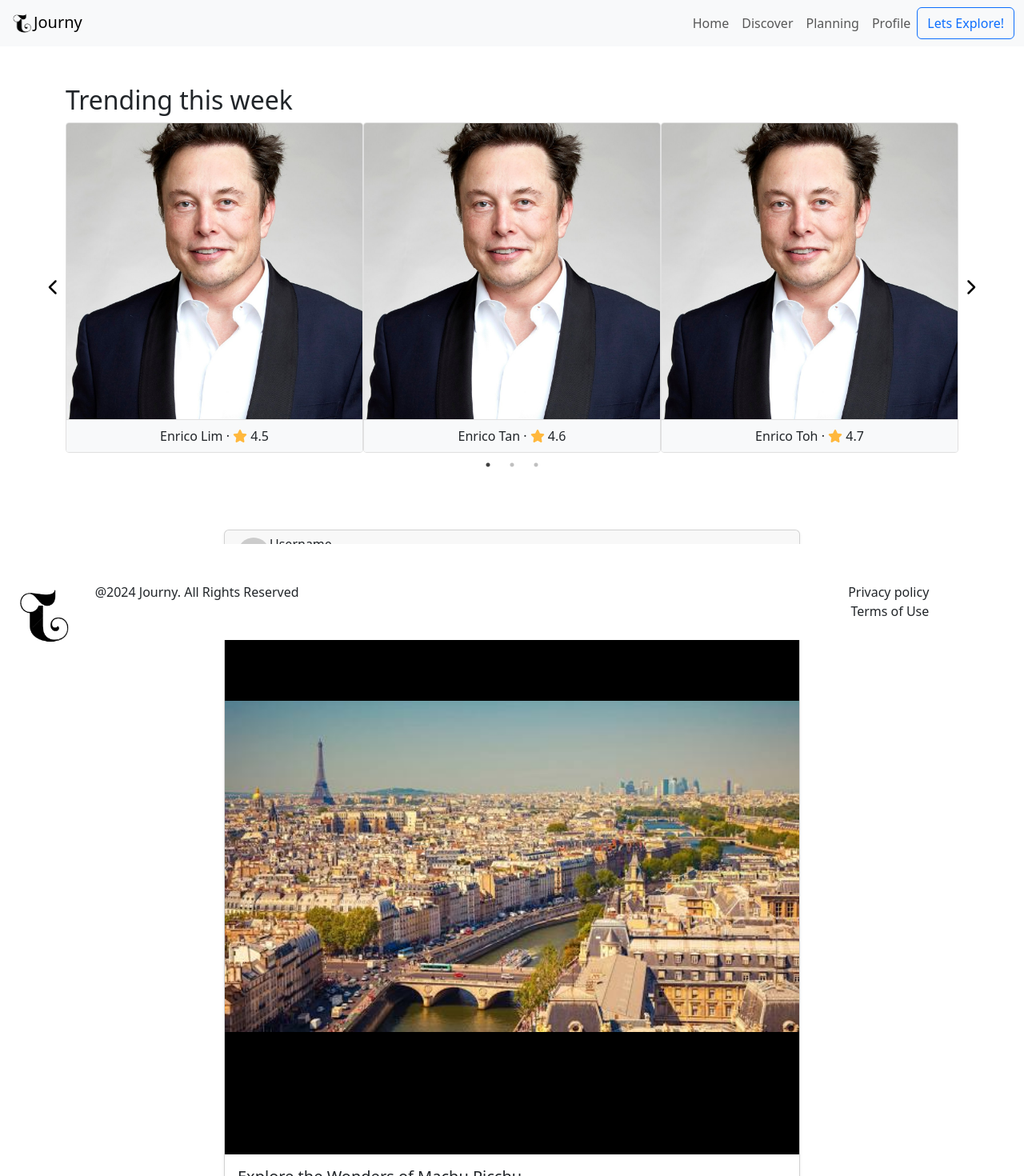
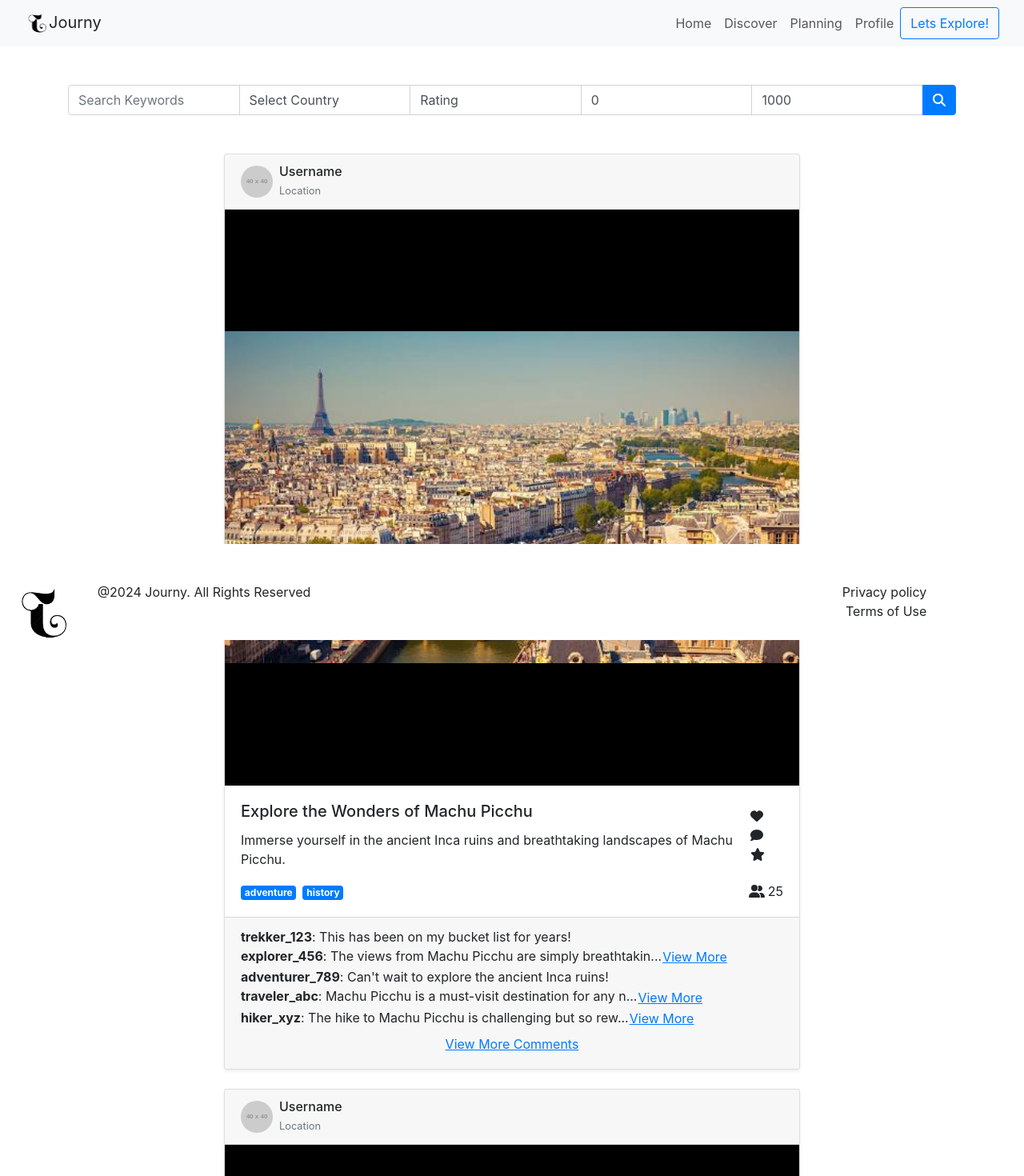
Before and after one commit to weihanyeo/Journy-travelplanner-Frontend, a Next.js app: page /Discover in a window 1280 px wide. Shown: the top 1470 px of the page at 80% size. Built offline with nearby package versions, Linux system fonts and the light colour scheme.

Commit message:
completed discover page

```diff
--- a/src/components/Post.jsx
+++ b/src/components/Post.jsx
@@ -17,7 +17,7 @@ const Post = () => {
   const postDescription =
     "Immerse yourself in the ancient Inca ruins and breathtaking landscapes of Machu Picchu.";
   const postImageUrl = "/paris.jpg";
-  const postImageNewTab = "https://www.example.com/machu-picchu";
+  const postImageNewTab = "./paris.jpg";
   const postRating = "4.9";
   const postReviewCount = "(218)";
   const postTravelers = 25;
@@ -76,7 +76,17 @@ const Post = () => {
   };
 
   return (
-    <div className="card mx-auto shadow-sm mw-90" style={{ maxWidth: "720px" }}>
+    <>
+      <link
+        rel="stylesheet"
+        href="https://maxcdn.bootstrapcdn.com/bootstrap/4.0.0/css/bootstrap.min.css"
+        integrity="sha384-Gn5384xqQ1aoWXA+058RXPxPg6fy4IWvTNh0E263XmFcJlSAwiGgFAW/dAiS6JXm"
+        crossorigin="anonymous"
+      />
+      <div
+        className="card mx-auto shadow-sm mw-90"
+        style={{ maxWidth: "720px" }}
+      >
         <div className="card-header d-flex align-items-center mw-90">
           <img
             src="https://via.placeholder.com/40"
@@ -88,22 +98,13 @@ const Post = () => {
             <small className="text-muted">Location</small>
           </div>
         </div>
+
         <div
           style={{
             width: "100%", // Set width to 100% to match parent div
             height: "720px", // Set height as desired
             overflow: "hidden",
             position: "relative",
-        }}
-      >
-        <a
-          href={postImageNewTab}
-          target="_blank"
-          rel="noopener noreferrer"
-          style={{
-            display: "block",
-            width: "100%", // Set width to 100% to match parent div
-            height: "100%", // Set height to 100% to fill the container
           }}
         >
           <img
@@ -117,15 +118,147 @@ const Post = () => {
             }}
             alt={postTitle}
           />
+        </div>
+
+        {/* these for scripts + link is for the bootstrap carousel */}
+        {/*       <link
+        rel="stylesheet"
+        href="https://maxcdn.bootstrapcdn.com/bootstrap/4.0.0/css/bootstrap.min.css"
+        integrity="sha384-Gn5384xqQ1aoWXA+058RXPxPg6fy4IWvTNh0E263XmFcJlSAwiGgFAW/dAiS6JXm"
+        crossorigin="anonymous"
+      />
+
+      <script
+        src="https://code.jquery.com/jquery-3.2.1.slim.min.js"
+        integrity="sha384-KJ3o2DKtIkvYIK3UENzmM7KCkRr/rE9/Qpg6aAZGJwFDMVNA/GpGFF93hXpG5KkN"
+        crossorigin="anonymous"
+      ></script>
+      <script
+        src="https://cdnjs.cloudflare.com/ajax/libs/popper.js/1.12.9/umd/popper.min.js"
+        integrity="sha384-ApNbgh9B+Y1QKtv3Rn7W3mgPxhU9K/ScQsAP7hUibX39j7fakFPskvXusvfa0b4Q"
+        crossorigin="anonymous"
+      ></script>
+      <script
+        src="https://maxcdn.bootstrapcdn.com/bootstrap/4.0.0/js/bootstrap.min.js"
+        integrity="sha384-JZR6Spejh4U02d8jOt6vLEHfe/JQGiRRSQQxSfFWpi1MquVdAyjUar5+76PVCmYl"
+        crossorigin="anonymous"
+      ></script> */}
+        {/* these for scripts + link is for the bootstrap carousel */}
+
+        {/* <div
+        id="carouselExampleIndicators"
+        className="carousel slide"
+        data-ride="carousel"
+      >
+        <ol className="carousel-indicators">
+          <li
+            data-target="#carouselExampleIndicators"
+            data-slide-to="0"
+            className="active"
+          ></li>
+          <li data-target="#carouselExampleIndicators" data-slide-to="1"></li>
+          <li data-target="#carouselExampleIndicators" data-slide-to="2"></li>
+        </ol>
+        <div className="carousel-inner">
+          <div className="carousel-item active">
+            <div
+              style={{
+                width: "100%", // Set width to 100% to match parent div
+                height: "720px", // Set height as desired
+                overflow: "hidden",
+                position: "relative",
+              }}
+            >
+              <img
+                src={postImageUrl}
+                style={{
+                  width: "100%",
+                  height: "100%",
+                  objectFit: "contain",
+                  objectPosition: "center",
+                  backgroundColor: "black",
+                }}
+                alt={postTitle}
+              />
+            </div>
+          </div>
+          <div className="carousel-item">
+            <div
+              style={{
+                width: "100%", // Set width to 100% to match parent div
+                height: "720px", // Set height as desired
+                overflow: "hidden",
+                position: "relative",
+              }}
+            >
+              <img
+                src={postImageUrl}
+                style={{
+                  width: "100%",
+                  height: "100%",
+                  objectFit: "contain",
+                  objectPosition: "center",
+                  backgroundColor: "black",
+                }}
+                alt={postTitle}
+              />
+            </div>
+          </div>
+          <div className="carousel-item">
+            <div
+              style={{
+                width: "100%", // Set width to 100% to match parent div
+                height: "720px", // Set height as desired
+                overflow: "hidden",
+                position: "relative",
+              }}
+            >
+              <img
+                src={postImageUrl}
+                style={{
+                  width: "100%",
+                  height: "100%",
+                  objectFit: "contain",
+                  objectPosition: "center",
+                  backgroundColor: "black",
+                }}
+                alt={postTitle}
+              />
+            </div>
+          </div>
+        </div>
+        <a
+          className="carousel-control-prev"
+          href="#carouselExampleIndicators"
+          role="button"
+          data-slide="prev"
+        >
+          <span
+            className="carousel-control-prev-icon"
+            aria-hidden="true"
+          ></span>
+          <span className="sr-only">Previous</span>
         </a>
-      </div>
+        <a
+          className="carousel-control-next"
+          href="#carouselExampleIndicators"
+          role="button"
+          data-slide="next"
+        >
+          <span
+            className="carousel-control-next-icon"
+            aria-hidden="true"
+          ></span>
+          <span className="sr-only">Next</span>
+        </a>
+      </div> */}
         <div className="card-body">
           <div className="d-flex justify-content-between align-items-center">
             <div>
               <h5 className="card-title">{postTitle}</h5>
               <p className="card-text">{postDescription}</p>
             </div>
-          <div>
+            <div className="col">
               <FontAwesomeIcon icon={faHeart} className="mr-2" />
               <FontAwesomeIcon icon={faComment} className="mr-2" />
               <FontAwesomeIcon icon={faStar} className="mr-2" />
@@ -178,6 +311,7 @@ const Post = () => {
           </div>
         </div>
       </div>
+    </>
   );
 };
 
--- a/src/pages/Discover/index.jsx
+++ b/src/pages/Discover/index.jsx
@@ -124,7 +124,7 @@ const Index = () => {
 
   return (
     <div className="container my-5">
-      <h2>Trending this week</h2>
+      {/* <h2>Trending this week</h2>
       <div style={{ position: "relative" }}>
         <Slider {...settings}>
           {authors.map((author, index) => (
@@ -136,12 +136,58 @@ const Index = () => {
             </div>
           ))}
         </Slider>
-      </div>
+      </div> */}
 
       {/* Search Bar */}
       <div className="search-filters my-4 mt-5 mb-5">
         <form onSubmit={handleSearch} className="input-group">
-          {/* Search inputs and filters */}
+          <input
+            type="text"
+            className="form-control"
+            placeholder="Search Keywords"
+            value={searchTerm}
+            onChange={(e) => setSearchTerm(e.target.value)}
+          />
+          <select
+            className="form-control"
+            value={countryFilter}
+            onChange={(e) => setCountryFilter(e.target.value)}
+          >
+            <option value="">Select Country</option>
+            <option value="Thailand">Thailand</option>
+            <option value="Singapore">Singapore</option>
+            <option value="USA">USA</option>
+          </select>
+
+          <select
+            className="form-control"
+            value={rating}
+            onChange={(e) => setRating(e.target.value)}
+          >
+            <option value="">Rating</option>
+            {[5, 4, 3, 2, 1].map((star) => (
+              <option key={star} value={star}>{`${star} stars & up`}</option>
+            ))}
+          </select>
+
+          <input
+            type="number"
+            className="form-control"
+            placeholder="Min price"
+            value={budget.min}
+            onChange={(e) => handleBudgetChange("min", e.target.value)}
+          />
+          <input
+            type="number"
+            className="form-control"
+            placeholder="Max price"
+            value={budget.max}
+            onChange={(e) => handleBudgetChange("max", e.target.value)}
+          />
+
+          <button type="submit" className="btn btn-primary">
+            <FontAwesomeIcon icon={faMagnifyingGlass} />
+          </button>
         </form>
       </div>
 
```
Lines whose indentation alone changed are shown as unchanged.
